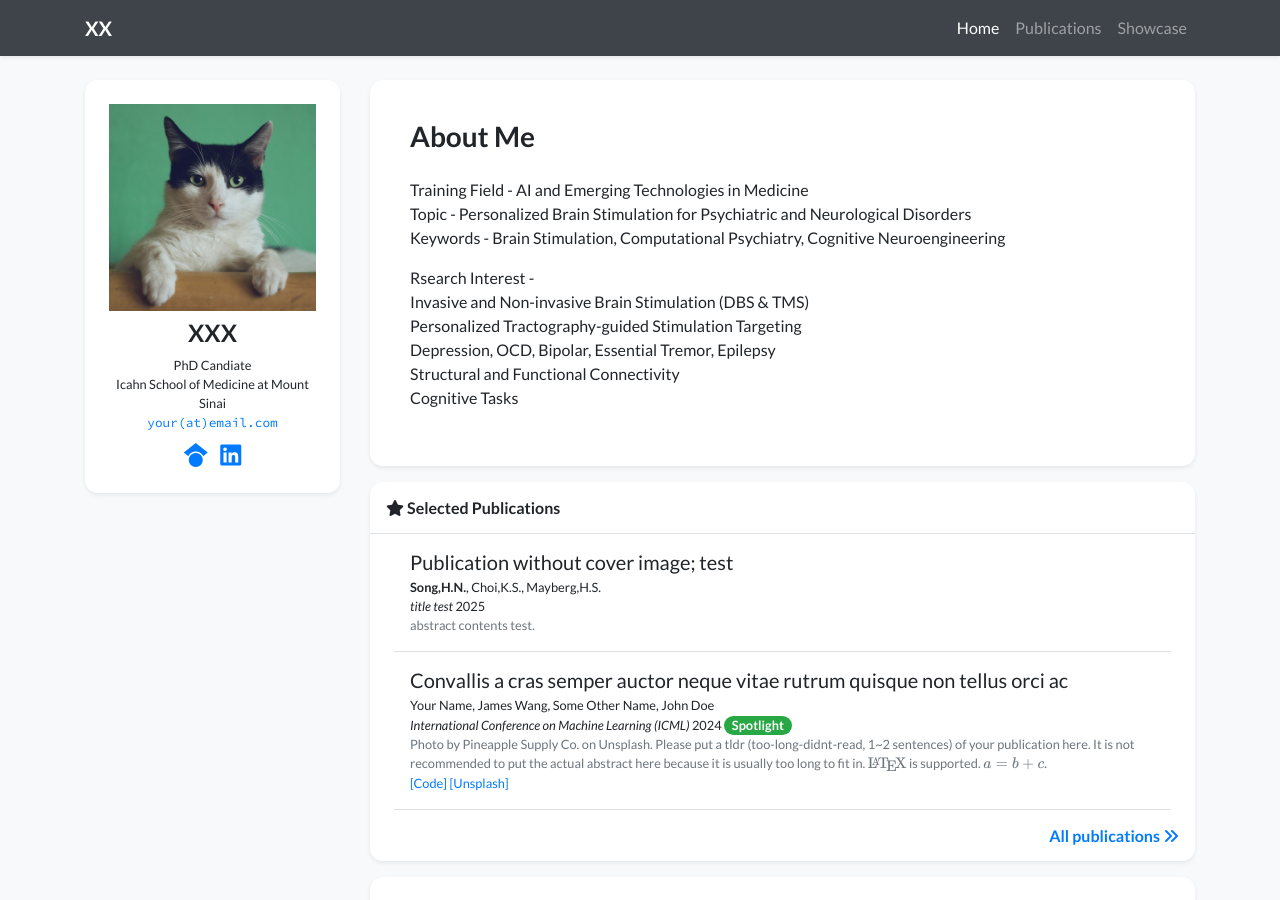
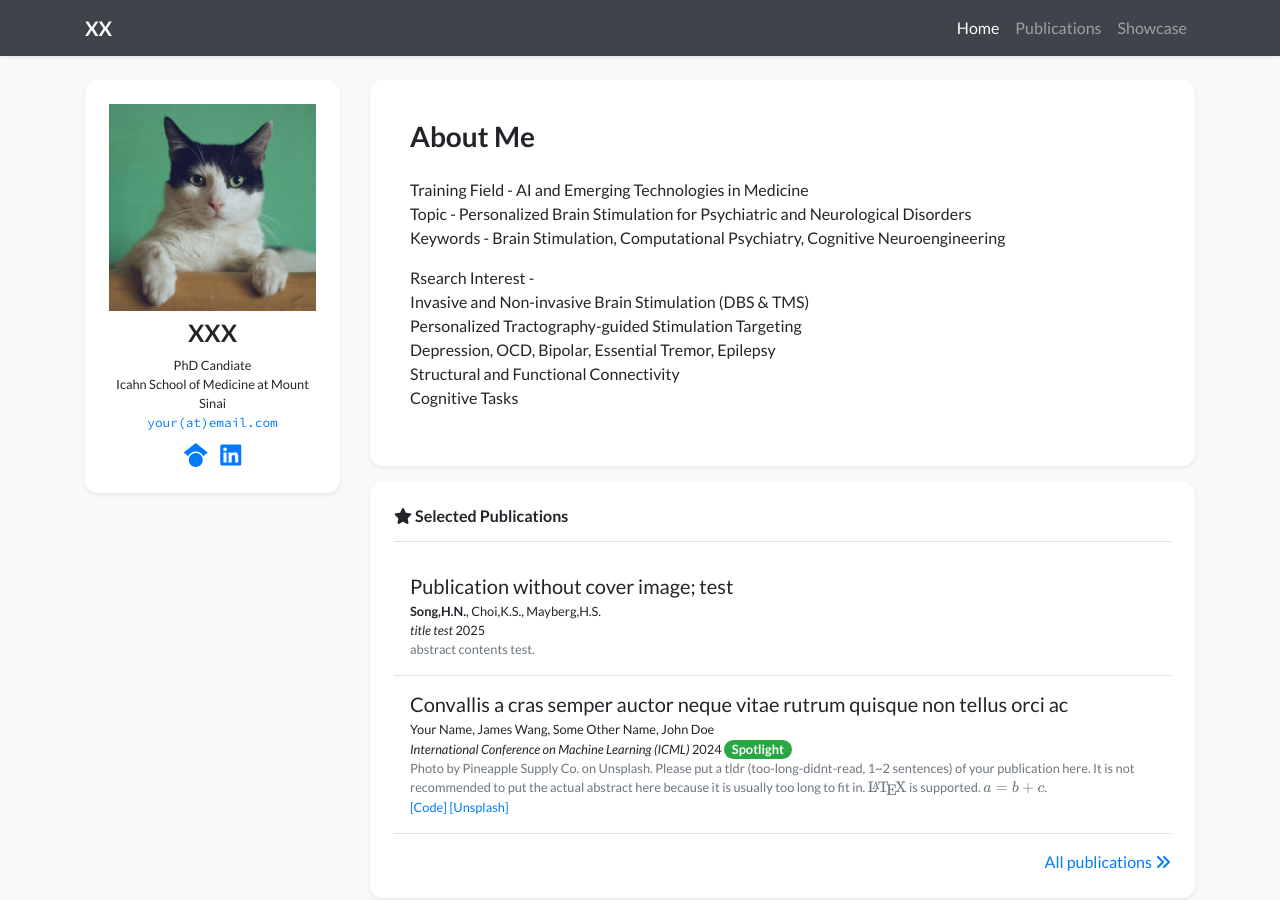
Before and after one commit to ha-neul-song/ha-neul-song.github.io, a Jekyll site: the page built from index.html, in a window 1280 px wide and 900 px high. Built offline with Jekyll 4.4.1, drawn with Linux system fonts in a browser that asks for light colours; nearby versions of some CDN libraries; a style sheet for code colours, icons or effects is not loaded.

Commit message:
Update publication_card.html

```diff
--- a/_includes/widgets/publication_card.html
+++ b/_includes/widgets/publication_card.html
@@ -1,15 +1,23 @@
 {% assign publications = include.publications %}
-<div class="my-3 p-0 bg-white shadow-sm rounded-xl">
-    <h6 class="border-bottom border-gray p-3 mb-0">
-        {% if include.title %}{{ include.title }}{% else %}<i class="fas fa-star"></i> Selected Recent Publications{% endif %}
-    </h6>
-    <div class="px-4">
-    {% for item in publications limit:include.limit %}
-        <!-- {% include widgets/publication_item.html item=item first=false last=false %} -->
-        {% include widgets/publication_item.html item=item first=false last=false hide_cover=true %}
-    {% endfor %}
+
+<div class="row mt-3">
+  <div class="col">
+    <div class="card border-0 shadow-sm bg-white">
+      <div class="card-body p-4">
+
+        <h6 class="border-bottom border-gray pb-3 mb-3">
+          {% if include.title %}{{ include.title }}{% else %}<i class="fas fa-star"></i> Selected Publications{% endif %}
+        </h6>
+
+        {% for item in publications limit:include.limit %}
+          {% include widgets/publication_item.html item=item first=false last=false hide_cover=true %}
+        {% endfor %}
+
+        <div class="text-right mt-3">
+          <a href="{{ 'publications' | relative_url }}">All publications <i class="fas fa-angle-double-right"></i></a>
+        </div>
+
+      </div>
     </div>
-    <h6 class="d-block p-3 mt-0 text-right">
-        <a href="{{ 'publications' | relative_url }}">All publications <i class="fas fa-angle-double-right"></i></a>
-    </h6>
+  </div>
 </div>
```
